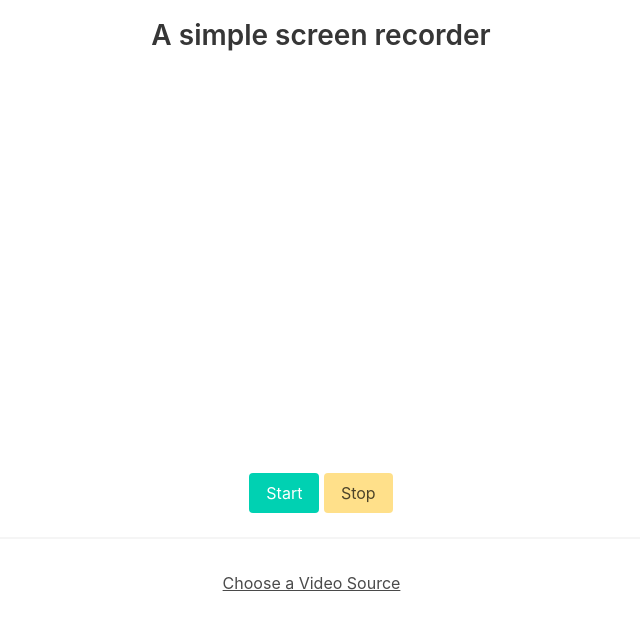
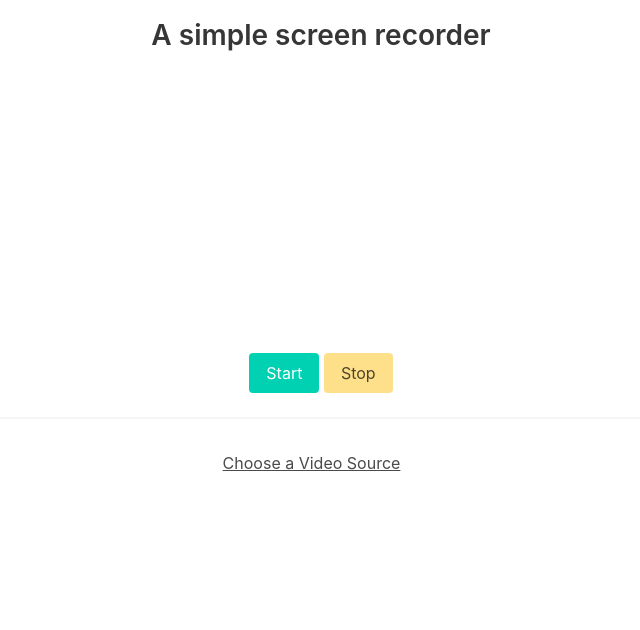
Before and after one commit to JagTheFriend/Screen-recorder, an Electron app: page src/index.html in a window 800 px wide. Shown: the whole page, without its empty margins (79-719 px from the left). Drawn offline with nearby package versions, Linux system fonts and the light colour scheme.

Commit message:
The UI looks much better now (fixed the video tag)

```diff
--- a/src/index.css
+++ b/src/index.css
@@ -1,16 +1,12 @@
 body {
     font-family: -apple-system, BlinkMacSystemFont, "Segoe UI", Roboto, Helvetica, Arial, sans-serif;
-    padding: 0;
     margin: 0;
+    text-align: center;
+    padding-top: 20px;
 }
 
 
 video {
-    width: 100%;
+    width: 70%;
     height: auto;
 }
-
-body {
-    text-align: center;
-    padding-top: 20px;
-}
```
Also changed, not shown: src/index.html (+1 -1 lines).
